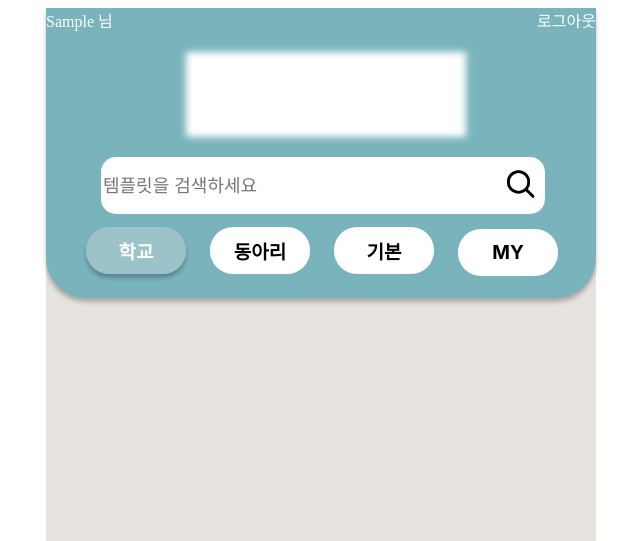
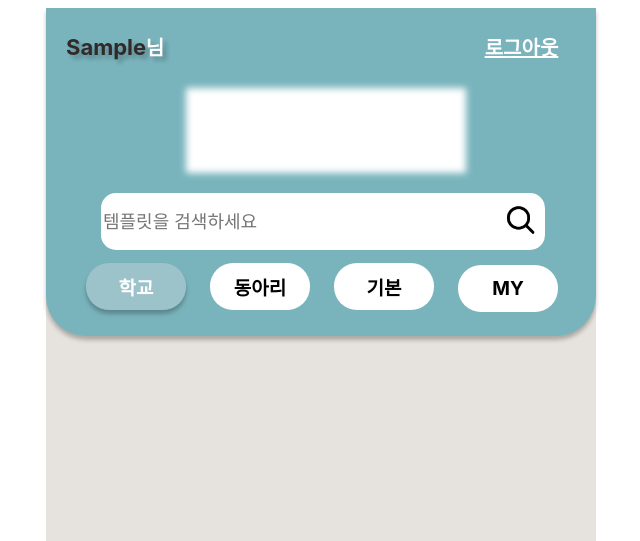
Before and after one commit to 2023-HERETHON/2023-Herethon-14, a Django app: page /template/main/1/ in a window 1280 px wide. Shown: the top 541 px of the page, without its empty margins (474-1114 px from the left). Run offline with Django 4.2, Linux system fonts and the light colour scheme; the visitor is signed in with stand-in values (Sample User, id 1); data that the repository does not hold is empty.

Commit message:
로그인 이름 표시

```diff
--- a/2023HERETHON/account/views.py
+++ b/2023HERETHON/account/views.py
@@ -40,9 +40,8 @@ def signup(request):
     return render(request, 'signup.html')
 
 def logout(request):
-    cate=1
     auth.logout(request)
-    return redirect('template:main',cate)
+    return render(request, 'login.html')
 
 def do_duplicate_check(request):
     print('아이디 중복 확인')
--- a/2023HERETHON/template/templates/main.html
+++ b/2023HERETHON/template/templates/main.html
@@ -19,7 +19,7 @@
     #top-box {
       position: absolute;
       width: 550px;
-      height: 290px;
+      height: 328px;
       border-radius: 0px 0px 40px 40px;
       background: #79b4bd;
       box-shadow: 0px 4px 4px 0px rgba(0, 0, 0, 0.25);
@@ -188,25 +188,70 @@
       text-decoration-style : none;
       color:white;
     }
+    #personal {
+      padding: 20px;
+      height: 20px;
+    }
+
+    #personal-name {
+      display: inline-block;
+      width: 70px;
+      height: 30px;
+
+      color: #322929;
+      text-align: center;
+      text-shadow: 4px 4px 4px rgba(0, 0, 0, 0.25);
+      font-family: Inter;
+      font-size: 22px;
+      font-style: normal;
+      font-weight: 700;
+      line-height: normal;
+    }
+
+    #nim-text {
+      display: inline-block;
+      width: 30px;
+      height: 30px;
+      color: #fff;
+      text-align: center;
+      text-shadow: 4px 4px 4px rgba(0, 0, 0, 0.25);
+      font-family: Inter;
+      font-size: 20px;
+      font-style: normal;
+      font-weight: 700;
+      line-height: normal;
+    }
+
+    #logout-btn {
+      width: 95px;
+      height: 37px;
+
+      margin-left: 300px;
+      border: none;
+      background-color: #00000000;
+
+      color: #fff;
+      font-family: Inter;
+      font-size: 20px;
+      font-style: normal;
+      font-weight: 700;
+      line-height: normal;
+      text-decoration-line: underline;
+    }
+    /* ~ 까지 */
   </style>
 
   <body>
     <div id="container">
       <div id="top-box">
         <div>
-          {% if not user.is_authenticated %}
-            <div style="display: flex; justify-content:right;">
-              <div style="justify-content: right; text-align: right;">
-                <a href="{% url 'account:signup' %}">회원가입</a><br>
-                <a href="{% url 'account:login' %}">로그인</a>
-              </div>
-            </div>
-          {% endif %}
           {% if user.is_authenticated %}
-            <div style="display: flex; justify-content:space-between;">
-              <p style="color: white; float: left;margin: 0;">{{user.first_name}} 님</p>
-              <a  style="float: right;" href="{% url 'account:logout' %}">로그아웃</a>
-            </div>
+
+          <div id="personal">
+            <div id="personal-name">{{user.first_name}}</div>
+            <div id="nim-text">님</div>
+            <button id="logout-btn" onclick="location.href='/account/logout/'" >로그아웃</button>
+          </div>
           {% endif %}
           <div id="service-name"></div>
 
```
